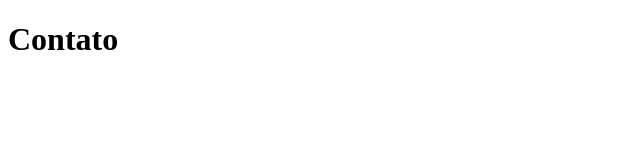
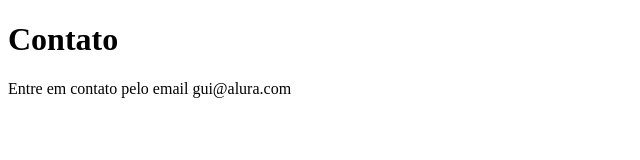
Before and after one commit to nabazio/sistema-de-cadastro, a plain HTML site: page contato.html in a window 1280 px wide. Shown: the whole page, without its empty margins (0-640 px from the left). Drawn offline with Linux system fonts and the light colour scheme.

Commit message:
adicionando o email de contato

```diff
--- a/contato.html
+++ b/contato.html
@@ -9,6 +9,6 @@
 <body>
 
     <h1>Contato</h1>
-
+    <p>Entre em contato pelo email gui@alura.com</p>
 </body>
 </html>
```
